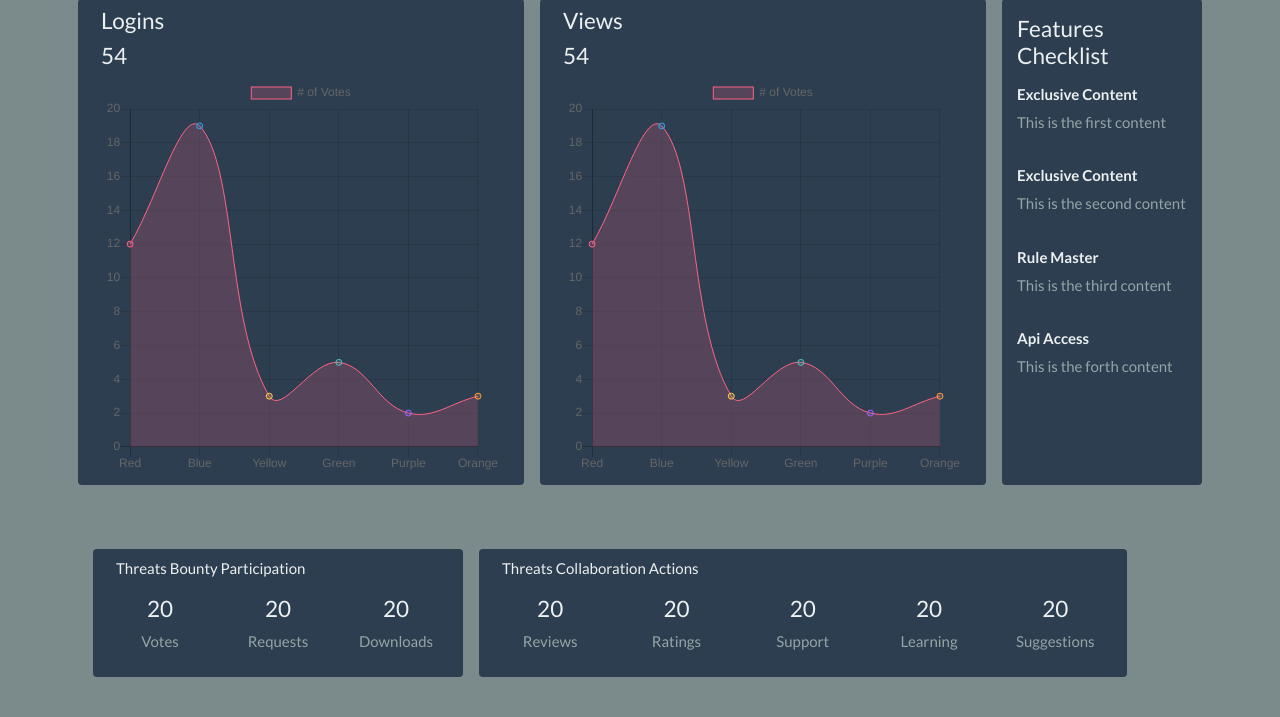
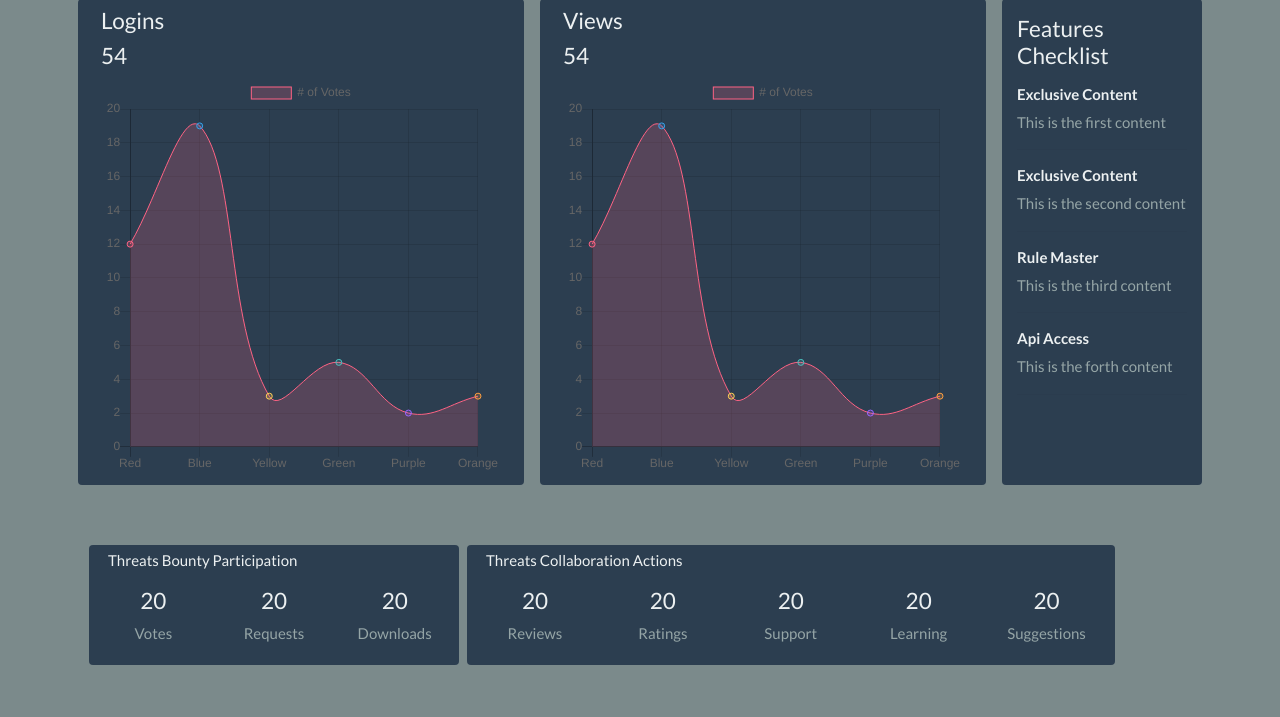
Before and after one commit to emzuwa/security-with-ml, a Django app: page /threats/ in a window 1280 px wide. Shown: the part 286-1003 px from the top of the page. Run offline with Django 4.2, Linux system fonts and the light colour scheme; data that the repository does not hold is empty; some libraries are stand-ins or nearby versions.

Commit message:
updated template

```diff
--- a/templates/index.html
+++ b/templates/index.html
@@ -97,11 +97,10 @@
     <!-- Charts Section end -->
 
     <!-- Last column starts -->
-      <section>
         <div class="container pt-5">
           <div class="row">
-            <div class="col-4 bg-primary m-2 rounded">
-              <div class="p-2">
+            <div class="col-4 m-1 bg-primary rounded">
+              <div class="p-1">
                 <p class="text-small text-light">Threats Bounty Participation</p>
                   <div class="row">
                     <div class="col text-center">
@@ -119,8 +118,8 @@
                   </div>
               </div>
             </div>
-            <div class="col-7 bg-primary m-2 rounded">
-              <div class="p-2">
+            <div class="col-7 m-1 bg-primary rounded">
+              <div class="p-1">
                 <p class="text-small text-light">Threats Collaboration Actions</p>
                 <div class="row">
                   <div class="col text-center">
@@ -147,7 +146,6 @@
               </div>
             </div>
           </div>
-      </section>
     <!-- Last column ends -->
 
 
```
